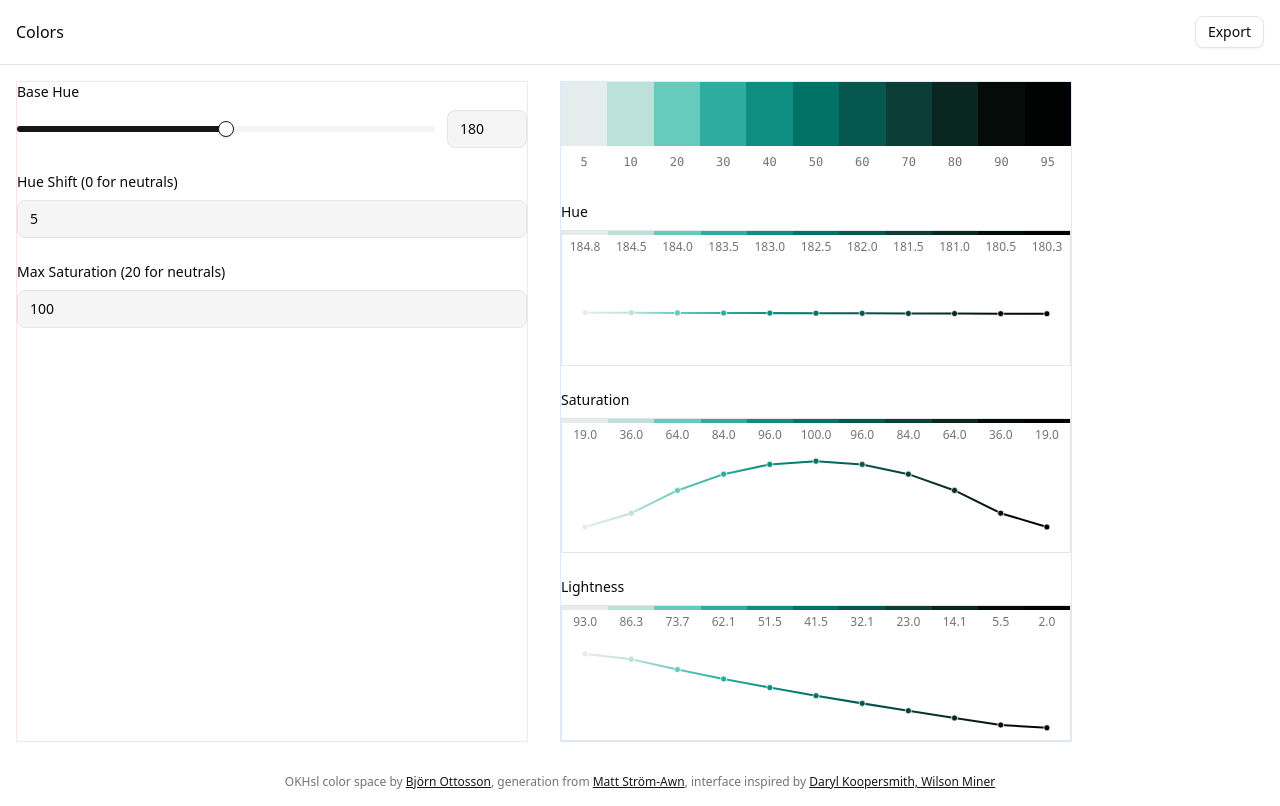
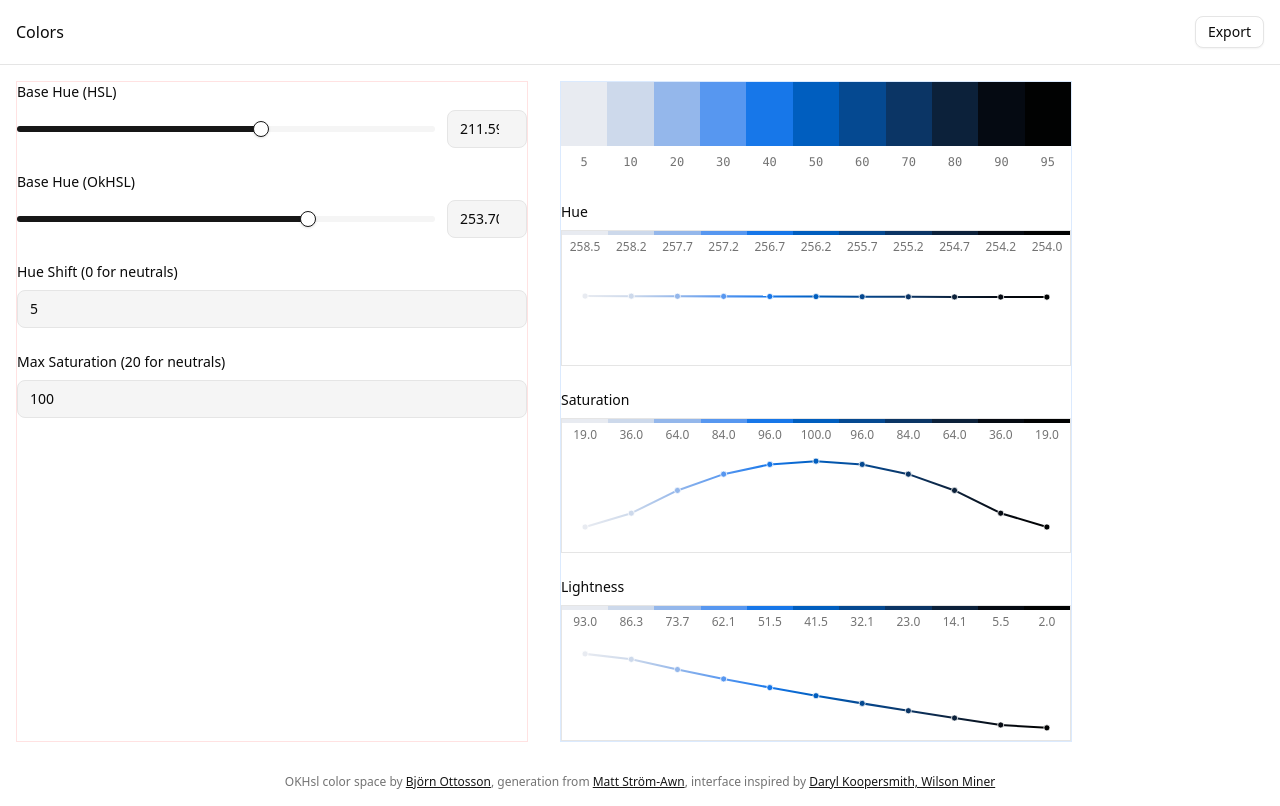
Before and after one commit to acyhuang/colors, a React (Vite) app: page / in a window 1280 px wide. Built offline with nearby package versions, Linux system fonts and the light colour scheme.

Commit message:
add hsl to okhsl conversion for hue

```diff
--- a/src/App.tsx
+++ b/src/App.tsx
@@ -1,5 +1,5 @@
-import { useState } from 'react'
-import { generatePalette } from './lib/colorPalette'
+import { useState, useRef, useEffect } from 'react'
+import { generatePalette, hslToOkhslHue, okhslToHslHue } from './lib/colorPalette'
 import { Slider } from '@/components/ui/slider'
 import { ColorDimensionGraphs } from '@/components/ColorDimensionGraphs'
 import { Button } from './components/ui/button'
@@ -22,8 +22,37 @@ import { ExportDialog } from '@/components/ExportDialog'
 
 function App() {
   const [hue, setHue] = useState(180)
+  const [hslHue, setHslHue] = useState(210)
   const [hueShift, setHueShift] = useState(5)
   const [maxSaturation, setMaxSaturation] = useState(100)
+
+  // Refs to prevent infinite sync loops
+  const isUpdatingFromHsl = useRef(false)
+  const isUpdatingFromOkhsl = useRef(false)
+
+  // Sync HSL → OkHSL
+  useEffect(() => {
+    if (isUpdatingFromOkhsl.current) {
+      isUpdatingFromOkhsl.current = false
+      return
+    }
+
+    isUpdatingFromHsl.current = true
+    const convertedOkhslHue = hslToOkhslHue(hslHue)
+    setHue(convertedOkhslHue)
+  }, [hslHue])
+
+  // Sync OkHSL → HSL
+  useEffect(() => {
+    if (isUpdatingFromHsl.current) {
+      isUpdatingFromHsl.current = false
+      return
+    }
+
+    isUpdatingFromOkhsl.current = true
+    const convertedHslHue = okhslToHslHue(hue)
+    setHslHue(convertedHslHue)
+  }, [hue])
 
   const palette = generatePalette(hue, hueShift, maxSaturation)
 
@@ -46,10 +75,35 @@ function App() {
       {/* Inputs */}
         <div className='w-full max-w-lg gap-2 space-y-6 border border-red-100'>
 
-          {/* Hue Control */}
+          {/* HSL Hue Control */}
           <div className='space-y-2 flex-1'>
             <label className='block text-sm font-medium'>
-              Base Hue
+              Base Hue (HSL)
+            </label>
+            <div className='flex gap-3 items-center'>
+              <Slider
+                value={[hslHue]}
+                onValueChange={(values) => setHslHue(values[0])}
+                min={0}
+                max={360}
+                step={0.1}
+                className='flex-1'
+              />
+              <input
+                type='number'
+                min={0}
+                max={360}
+                value={hslHue}
+                onChange={(e) => setHslHue(Number(e.target.value))}
+                className='w-20 px-3 py-2 bg-muted border border-border rounded-md text-sm'
+              />
+            </div>
+          </div>
+
+          {/* OkHSL Hue Control */}
+          <div className='space-y-2 flex-1'>
+            <label className='block text-sm font-medium'>
+              Base Hue (OkHSL)
             </label>
             <div className='flex gap-3 items-center'>
               <Slider
--- a/src/lib/colorPalette.ts
+++ b/src/lib/colorPalette.ts
@@ -7,6 +7,42 @@ import { okhsl, formatHex, converter } from 'culori'
  * "How to generate color palettes for design systems" by Matt Ström-Awn
  * https://mattstromawn.com/writing/generating-color-palettes/
  */
+
+/**
+ * Convert HSL hue to OkHSL hue
+ *
+ * Uses mid-range saturation and lightness for stable conversion
+ * @param hslHue - HSL hue value (0-360)
+ * @returns OkHSL hue value (0-360)
+ */
+export function hslToOkhslHue(hslHue: number): number {
+  const toOkhsl = converter('okhsl')
+  const okhslColor = toOkhsl({
+    mode: 'hsl',
+    h: hslHue,
+    s: 0.8,
+    l: 0.5
+  })
+  return okhslColor?.h ?? hslHue
+}
+
+/**
+ * Convert OkHSL hue to HSL hue
+ *
+ * Uses mid-range saturation and lightness for stable conversion
+ * @param okhslHue - OkHSL hue value (0-360)
+ * @returns HSL hue value (0-360)
+ */
+export function okhslToHslHue(okhslHue: number): number {
+  const toHsl = converter('hsl')
+  const hslColor = toHsl({
+    mode: 'okhsl',
+    h: okhslHue,
+    s: 0.8,
+    l: 0.5
+  })
+  return hslColor?.h ?? okhslHue
+}
 
 /**
  * Convert XYZ Y (luminance) to LAB L* (lightness)
```
